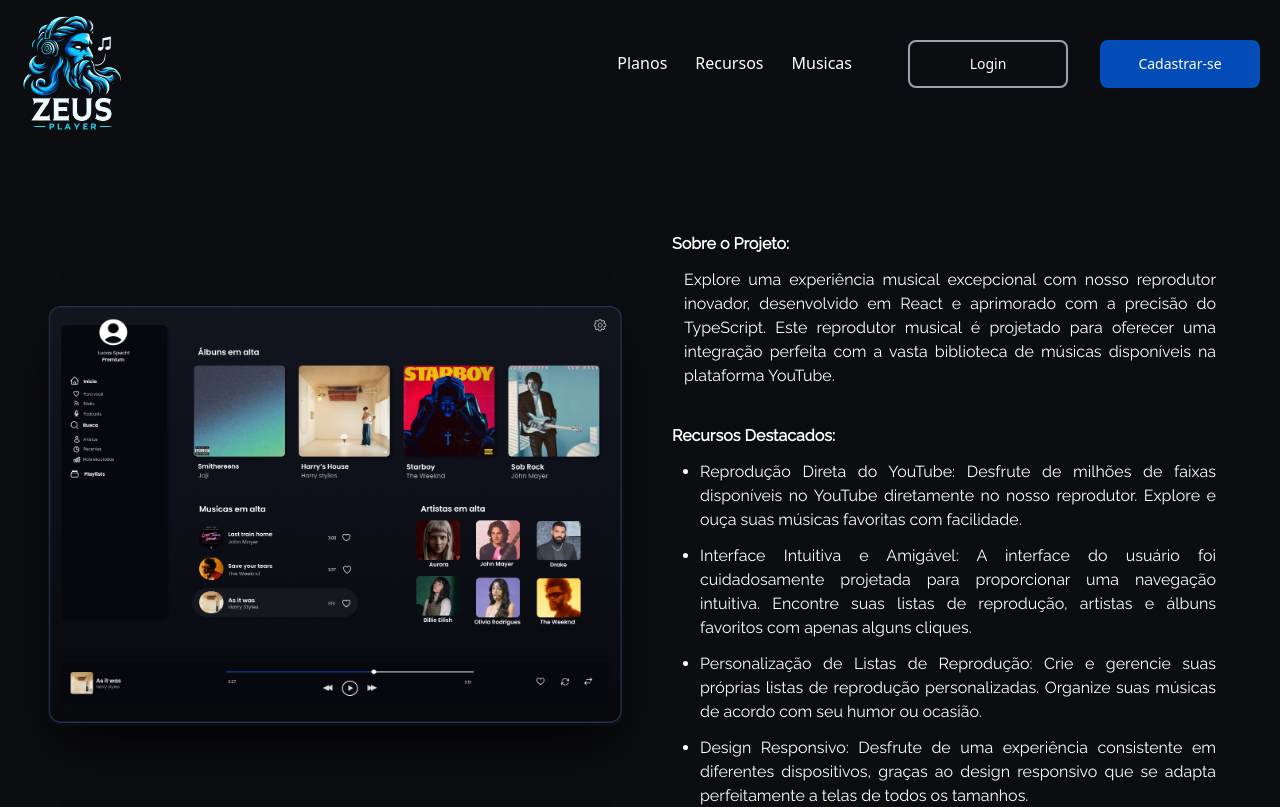
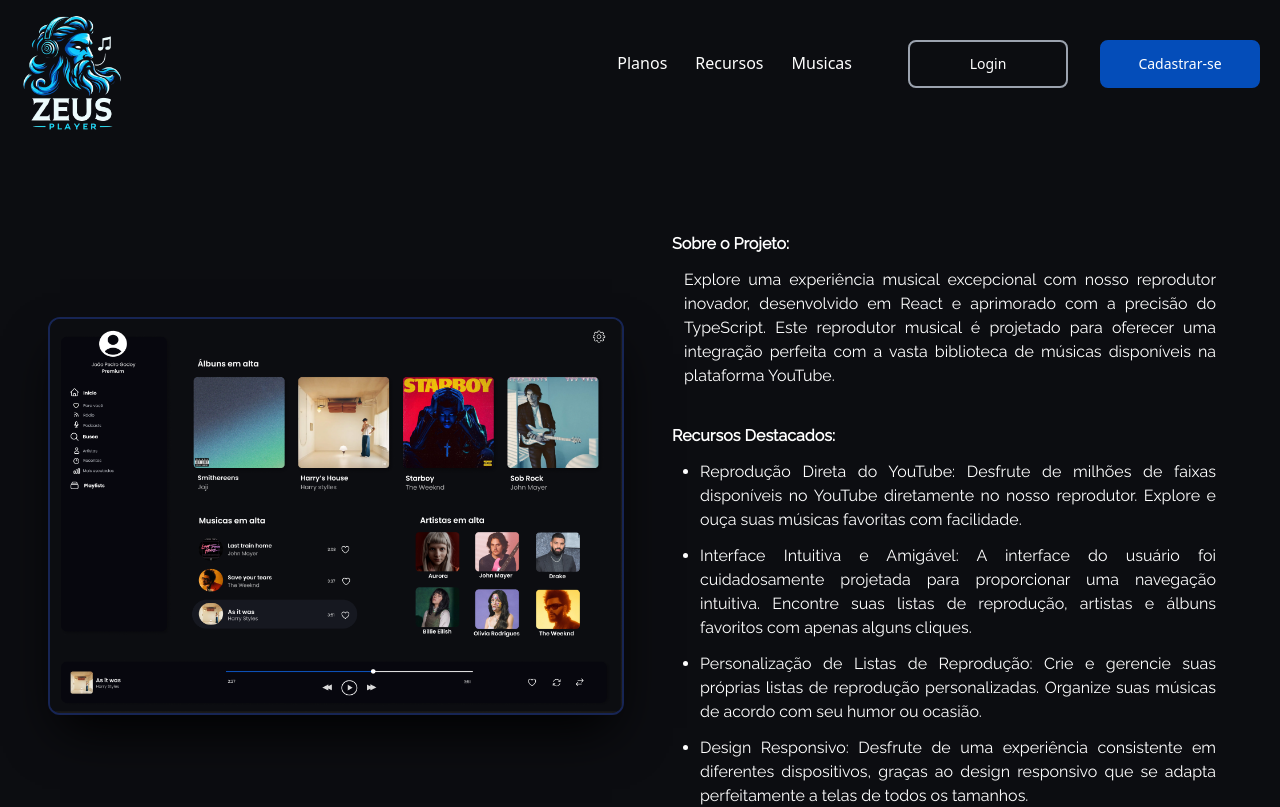
Before and after one commit to lucasspecht1/Beat-Flow, a React (Vite) app: page / in a window 1280 px wide. Shown: the top 807 px of the page. Built offline with nearby package versions, Linux system fonts and the light colour scheme; the HTML template or start-up script is replaced by a standard one.

Commit message:
Mudança imagem reprodutor

```diff
--- a/src/pages/home/components/Resumo.tsx
+++ b/src/pages/home/components/Resumo.tsx
@@ -4,7 +4,7 @@
     return (
         <div className="grid min-[1000px]:grid-cols-2">
             <span className="flex flex-col justify-center max-[1000px]:mt-6 max-[1000px]:mb-6">
-                 <img className="self-start ml-12 center w-[90%] rounded-xl shadow-2xl shadow-black" src={Reprodutor}/>
+                 <img className="self-start ml-12 center w-[90%] rounded-xl border-2 border-blue-950 shadow-2xl shadow-black" src={Reprodutor}/>
             </span>
             <div className="text-white self-center ml-8 max-[1000px]:ml-14 max-[1000px]:mt-16 mr-16 text-justify font-raleway max-[1000px]:text-xl">
                 <h1 className="mt-2 mb-3 font-bold">Sobre o Projeto:</h1>
```
Also changed, not shown: public/media/player.png, public/media/reprodutor.png (deleted).
